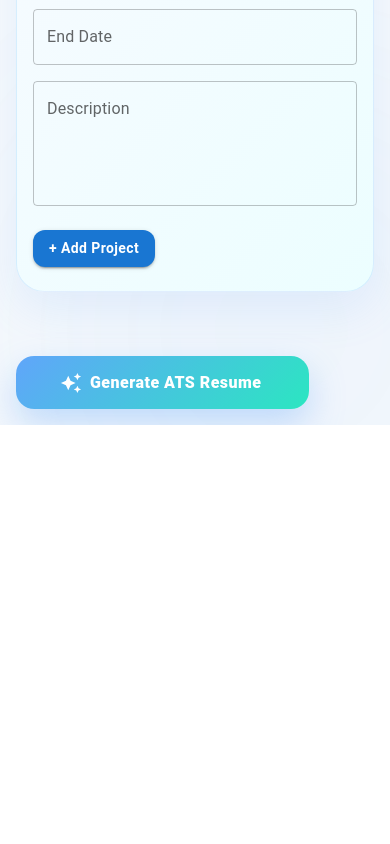
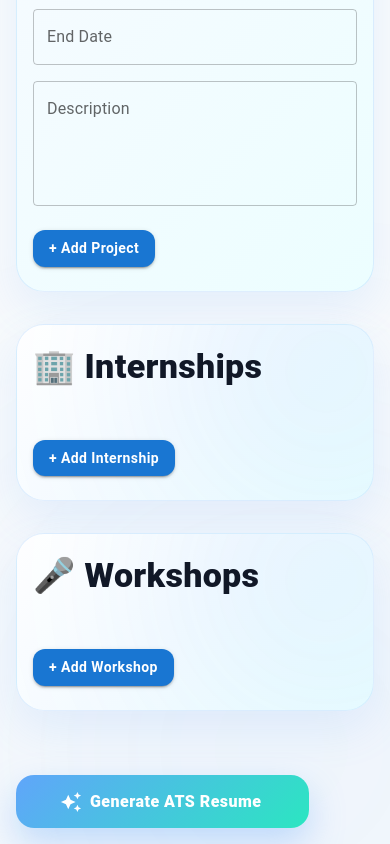
Before and after one commit to meriem-boukhalfa/cv-genius, a React (Vite) app in the folder frontend/: page / in a window 390 px wide. Shown: the part 4165-5009 px from the top of the page. Before the commit the page ends 4590 px from the top, so only its background shows below. Built offline with nearby package versions, Linux system fonts and the light colour scheme.

Commit message:
Add internships and workshops sections

```diff
--- /dev/null
+++ b/frontend/src/components/Internships.jsx
@@ -0,0 +1,218 @@
+import {
+  Typography,
+  TextField,
+  Button,
+  Grid,
+} from "@mui/material";
+
+import CVCard from "./CVCard";
+
+
+export default function Internships({ cv, setCv }) {
+
+
+  const addInternship = () => {
+    setCv({
+      ...cv,
+      internships: [
+        ...cv.internships,
+        {
+          company: "",
+          role: "",
+          location: "",
+          start_date: "",
+          end_date: "",
+          description: "",
+        },
+      ],
+    });
+  };
+
+
+
+  const handleInternshipChange = (index, field, value) => {
+
+    const updated = [...cv.internships];
+
+    updated[index][field] = value;
+
+    setCv({
+      ...cv,
+      internships: updated,
+    });
+
+  };
+
+
+
+  return (
+
+    <CVCard>
+
+
+      <Typography
+        sx={{
+          fontSize: 34,
+          fontWeight: 800,
+          mb: 3,
+          color: "#111827",
+        }}
+      >
+        🏢 Internships
+      </Typography>
+
+
+
+      {cv.internships.map((internship, index) => (
+
+        <div key={index}>
+
+
+          <Typography
+            fontWeight="bold"
+            mb={2}
+          >
+            Internship {index + 1}
+          </Typography>
+
+
+
+          <Grid container spacing={2}>
+
+
+            <Grid size={{ xs:12, md:6 }}>
+              <TextField
+                fullWidth
+                label="Company"
+                value={internship.company}
+                onChange={(e)=>
+                  handleInternshipChange(
+                    index,
+                    "company",
+                    e.target.value
+                  )
+                }
+              />
+            </Grid>
+
+
+
+            <Grid size={{ xs:12, md:6 }}>
+              <TextField
+                fullWidth
+                label="Role / Position"
+                value={internship.role}
+                onChange={(e)=>
+                  handleInternshipChange(
+                    index,
+                    "role",
+                    e.target.value
+                  )
+                }
+              />
+            </Grid>
+
+
+
+            <Grid size={{ xs:12 }}>
+              <TextField
+                fullWidth
+                label="Location"
+                value={internship.location}
+                onChange={(e)=>
+                  handleInternshipChange(
+                    index,
+                    "location",
+                    e.target.value
+                  )
+                }
+              />
+            </Grid>
+
+
+
+            <Grid size={{ xs:12, md:6 }}>
+              <TextField
+                fullWidth
+                label="Start Date"
+                placeholder="06/2025"
+                value={internship.start_date}
+                onChange={(e)=>
+                  handleInternshipChange(
+                    index,
+                    "start_date",
+                    e.target.value
+                  )
+                }
+              />
+            </Grid>
+
+
+
+            <Grid size={{ xs:12, md:6 }}>
+              <TextField
+                fullWidth
+                label="End Date"
+                placeholder="08/2025"
+                value={internship.end_date}
+                onChange={(e)=>
+                  handleInternshipChange(
+                    index,
+                    "end_date",
+                    e.target.value
+                  )
+                }
+              />
+            </Grid>
+
+
+
+            <Grid size={{ xs:12 }}>
+              <TextField
+                fullWidth
+                multiline
+                rows={4}
+                label="Description"
+                value={internship.description}
+                onChange={(e)=>
+                  handleInternshipChange(
+                    index,
+                    "description",
+                    e.target.value
+                  )
+                }
+              />
+            </Grid>
+
+
+
+          </Grid>
+
+
+        </div>
+
+
+      ))}
+
+
+
+
+      <Button
+        variant="contained"
+        onClick={addInternship}
+        sx={{
+          mt:3,
+          borderRadius:"12px",
+          textTransform:"none",
+          fontWeight:700,
+        }}
+      >
+        + Add Internship
+      </Button>
+
+
+
+    </CVCard>
+
+  );
+}
--- /dev/null
+++ b/frontend/src/components/Workshops.jsx
@@ -0,0 +1,184 @@
+import {
+  Typography,
+  TextField,
+  Button,
+  Grid,
+} from "@mui/material";
+
+import CVCard from "./CVCard";
+
+
+export default function Workshops({ cv, setCv }) {
+
+
+  const addWorkshop = () => {
+
+    setCv({
+      ...cv,
+      workshops: [
+        ...cv.workshops,
+        {
+          name: "",
+          organization: "",
+          date: "",
+          description: "",
+        },
+      ],
+    });
+
+  };
+
+
+
+  const handleWorkshopChange = (index, field, value) => {
+
+    const updated = [...cv.workshops];
+
+    updated[index][field] = value;
+
+
+    setCv({
+      ...cv,
+      workshops: updated,
+    });
+
+  };
+
+
+
+  return (
+
+    <CVCard>
+
+
+      <Typography
+        sx={{
+          fontSize:34,
+          fontWeight:800,
+          mb:3,
+          color:"#111827",
+        }}
+      >
+        🎤 Workshops
+      </Typography>
+
+
+
+      {cv.workshops.map((workshop,index)=>(
+
+
+        <div key={index}>
+
+
+          <Typography
+            fontWeight="bold"
+            mb={2}
+          >
+            Workshop {index + 1}
+          </Typography>
+
+
+
+          <Grid container spacing={2}>
+
+
+            <Grid size={{xs:12}}>
+              <TextField
+                fullWidth
+                label="Workshop Name"
+                value={workshop.name}
+                onChange={(e)=>
+                  handleWorkshopChange(
+                    index,
+                    "name",
+                    e.target.value
+                  )
+                }
+              />
+            </Grid>
+
+
+
+            <Grid size={{xs:12}}>
+              <TextField
+                fullWidth
+                label="Organization"
+                value={workshop.organization}
+                onChange={(e)=>
+                  handleWorkshopChange(
+                    index,
+                    "organization",
+                    e.target.value
+                  )
+                }
+              />
+            </Grid>
+
+
+
+            <Grid size={{xs:12, md:6}}>
+              <TextField
+                fullWidth
+                label="Date"
+                placeholder="05/2025"
+                value={workshop.date}
+                onChange={(e)=>
+                  handleWorkshopChange(
+                    index,
+                    "date",
+                    e.target.value
+                  )
+                }
+              />
+            </Grid>
+
+
+
+            <Grid size={{xs:12}}>
+              <TextField
+                fullWidth
+                multiline
+                rows={4}
+                label="Description"
+                value={workshop.description}
+                onChange={(e)=>
+                  handleWorkshopChange(
+                    index,
+                    "description",
+                    e.target.value
+                  )
+                }
+              />
+            </Grid>
+
+
+          </Grid>
+
+
+        </div>
+
+
+      ))}
+
+
+
+
+      <Button
+        variant="contained"
+        onClick={addWorkshop}
+        sx={{
+          mt:3,
+          borderRadius:"12px",
+          textTransform:"none",
+          fontWeight:700,
+        }}
+      >
+        + Add Workshop
+      </Button>
+
+
+
+    </CVCard>
+
+  );
+}
--- a/frontend/src/pages/CreateResume.jsx
+++ b/frontend/src/pages/CreateResume.jsx
@@ -15,7 +15,8 @@ import Projects from "../components/Projects";
 import GenerateButton from "../components/GenerateButton";
 import Certificates from "../components/Certificates";
 import Languages from "../components/Languages";
-
+import Internships from "../components/Internships";
+import Workshops from "../components/Workshops";
 import api from "../services/api";
 
 export default function CreateResume() {
@@ -77,6 +78,8 @@ export default function CreateResume() {
     description: "",
   },
 ],
+   internships: [],
+   workshops: [],
   });
 
   const [latex, setLatex] = useState("");
@@ -153,7 +156,15 @@ export default function CreateResume() {
          setCv={setCv}
 
       />
+      <Internships
+        cv={cv}
+        setCv={setCv}
+      />
 
+     <Workshops
+        cv={cv}
+        setCv={setCv}
+    />
       <GenerateButton onClick={generateResume} />
 
       {latex && (
```
